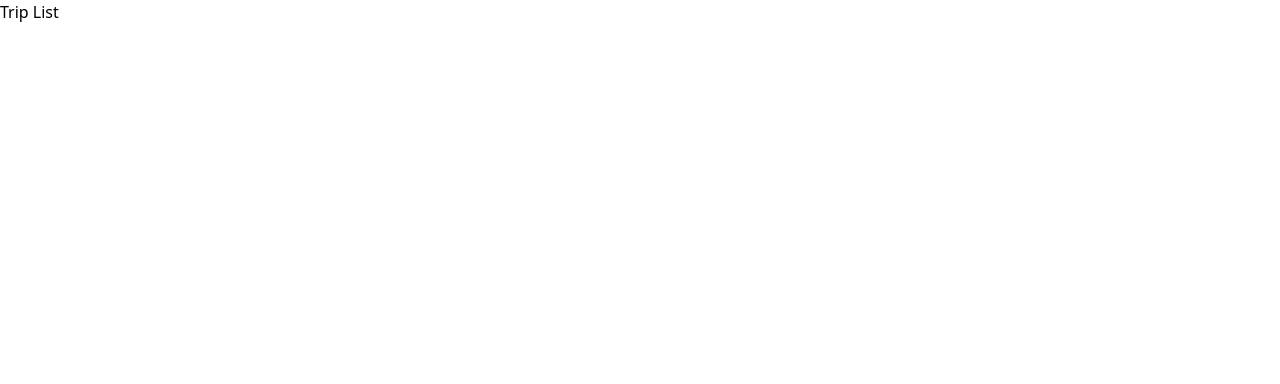
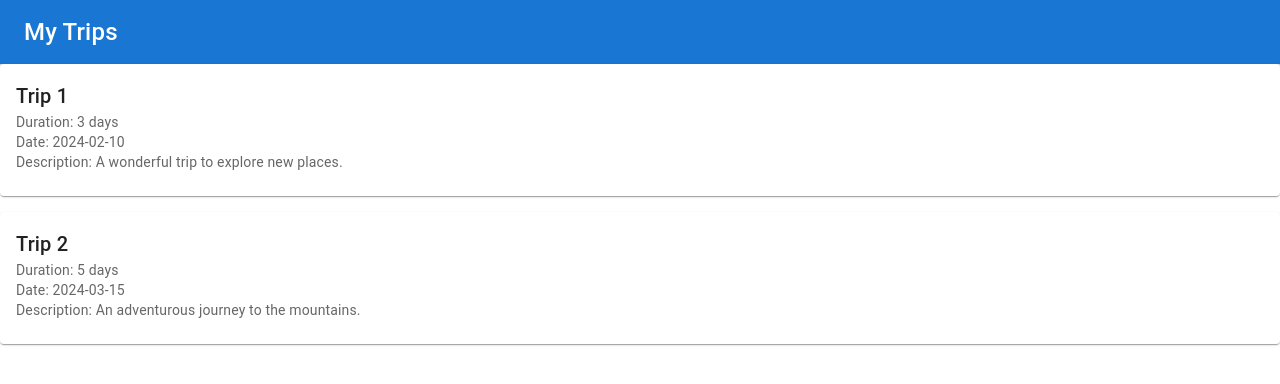
Before and after one commit to Sharat21/CSC301Project, a React (Vite) app in the folder plan-it/frontend/: page / in a window 1280 px wide. Shown: the top 384 px of the page. Built offline with nearby package versions, Linux system fonts and the light colour scheme.

Commit message:
Finished Defualt Trips Page

```diff
--- a/plan-it/frontend/package.json
+++ b/plan-it/frontend/package.json
@@ -13,6 +13,10 @@
     "coverage": "vitest run --coverage"
   },
   "dependencies": {
+    "@emotion/react": "^11.11.3",
+    "@emotion/styled": "^11.11.0",
+    "@fontsource/roboto": "^5.0.8",
+    "@mui/material": "^5.15.7",
     "@reduxjs/toolkit": "^1.9.5",
     "axios": "^1.3.6",
     "react": "^18.2.0",
--- a/plan-it/frontend/src/App.tsx
+++ b/plan-it/frontend/src/App.tsx
@@ -3,7 +3,7 @@ import Trips from "./Trips/Trips";
 
 function App() {
   // return <p>Hello World</p>;
-  return <div><Trips /></div>
+  return <div ><Trips /></div>
 }
 
 export default App;
--- a/plan-it/frontend/src/Trips/Trips.jsx
+++ b/plan-it/frontend/src/Trips/Trips.jsx
@@ -1,12 +1,53 @@
+// Trips.jsx
+
 import React from "react";
+import { AppBar, Toolbar, Typography, Container, Card, CardContent } from "@mui/material";
+
+const tripsData = [
+  {
+    name: "Trip 1",
+    duration: "3 days",
+    date: "2024-02-10",
+    description: "A wonderful trip to explore new places.",
+  },
+  {
+    name: "Trip 2",
+    duration: "5 days",
+    date: "2024-03-15",
+    description: "An adventurous journey to the mountains.",
+  },
+  // Add more trips as needed
+];
 
 const Trips = () => {
-  // Your logic for fetching or managing trips data can go here
+  return (
+    <div style={{ width: '100%' }}>
+      <AppBar position="static" sx={{ width: '100%' }}>
+        <Toolbar>
+          <Typography variant="h6" sx={{ fontSize: "24px" }}>
+            My Trips
+          </Typography>
+        </Toolbar>
+      </AppBar>
 
-  return (
-    <div>
-      <h2>Trip List</h2>
-      {/* Render the list of trips or other components related to trips */}
+      <Container disableGutters maxWidth={false}>
+        {tripsData.map((trip, index) => (
+          <Card key={index} sx={{ width: '100%', marginBottom: 2 }}>
+            <CardContent>
+              <Typography variant="h6">{trip.name}</Typography>
+              <Typography variant="body2" color="text.secondary">
+                Duration: {trip.duration}
+              </Typography>
+              <Typography variant="body2" color="text.secondary">
+                Date: {trip.date}
+              </Typography>
+              <Typography variant="body2" color="text.secondary">
+                Description: {trip.description}
+              </Typography>
+            </CardContent>
+          </Card>
+        ))}
+      </Container>
     </div>
   );
 };
--- a/plan-it/package.json
+++ b/plan-it/package.json
@@ -16,6 +16,9 @@
   "repository": "https://github.com/apicgg/vite-mern-template.git",
   "license": "MIT",
   "dependencies": {
+    "@emotion/react": "^11.11.3",
+    "@emotion/styled": "^11.11.0",
+    "@mui/material": "^5.15.7",
     "bcryptjs": "^2.4.3",
     "dotenv": "^16.3.1",
     "express": "^4.18.2",
```
